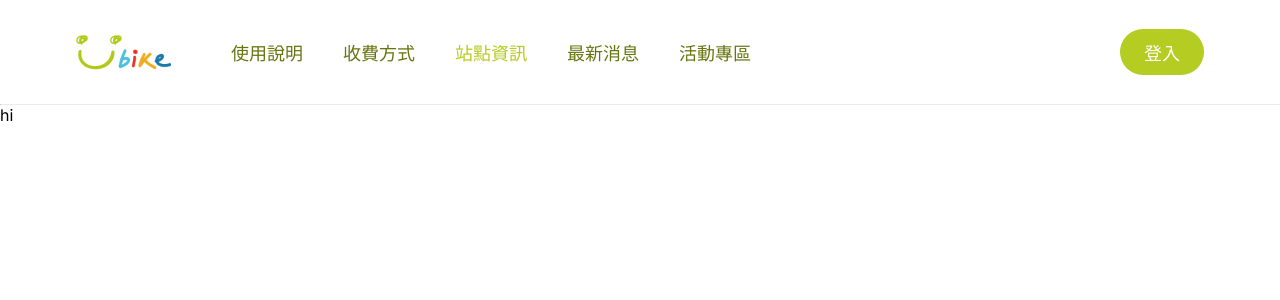
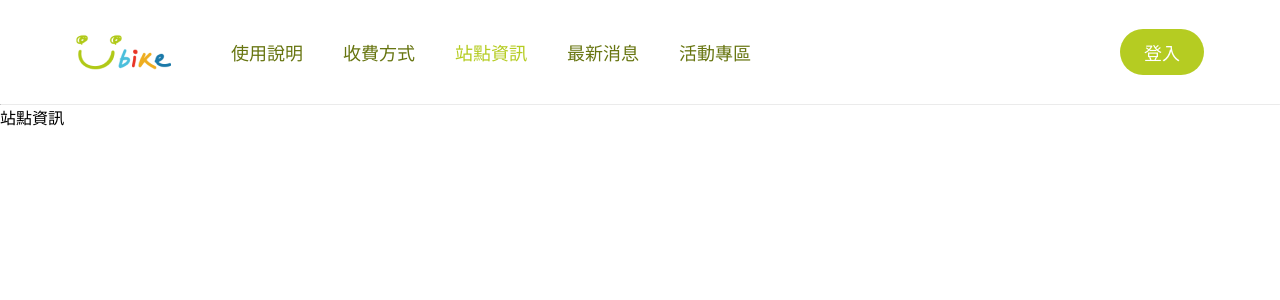
Before and after one commit to freshmeatba11/ubike_mock, a Next.js app: page / in a window 1280 px wide. Shown: the top 300 px of the page. Built offline with nearby package versions, Linux system fonts and the light colour scheme.

Commit message:
feat: import react-select.

```diff
--- a/package.json
+++ b/package.json
@@ -12,6 +12,7 @@
 		"next": "14.0.3",
 		"react": "^18",
 		"react-dom": "^18",
+		"react-select": "^5.8.0",
 		"styled-components": "^6.1.1"
 	},
 	"devDependencies": {
--- a/src/app/page.js
+++ b/src/app/page.js
@@ -14,5 +14,18 @@ const Main = styled.main`
 `;
 
 export default function Home() {
-  return <Main>hi</Main>;
+  return (
+    <Main>
+      <p>站點資訊</p>
+      <div>
+        {/* //todo: 縣市 */}
+        {/* //todo: 站點 */}
+      </div>
+      <div>
+        {/* //todo: checkbox */}
+        {/* //todo: img */}
+      </div>
+      {/* //todo: table */}
+    </Main>
+  );
 }
```
Also changed, not shown: 1 other file (tests, documents, lock files or other folders).
